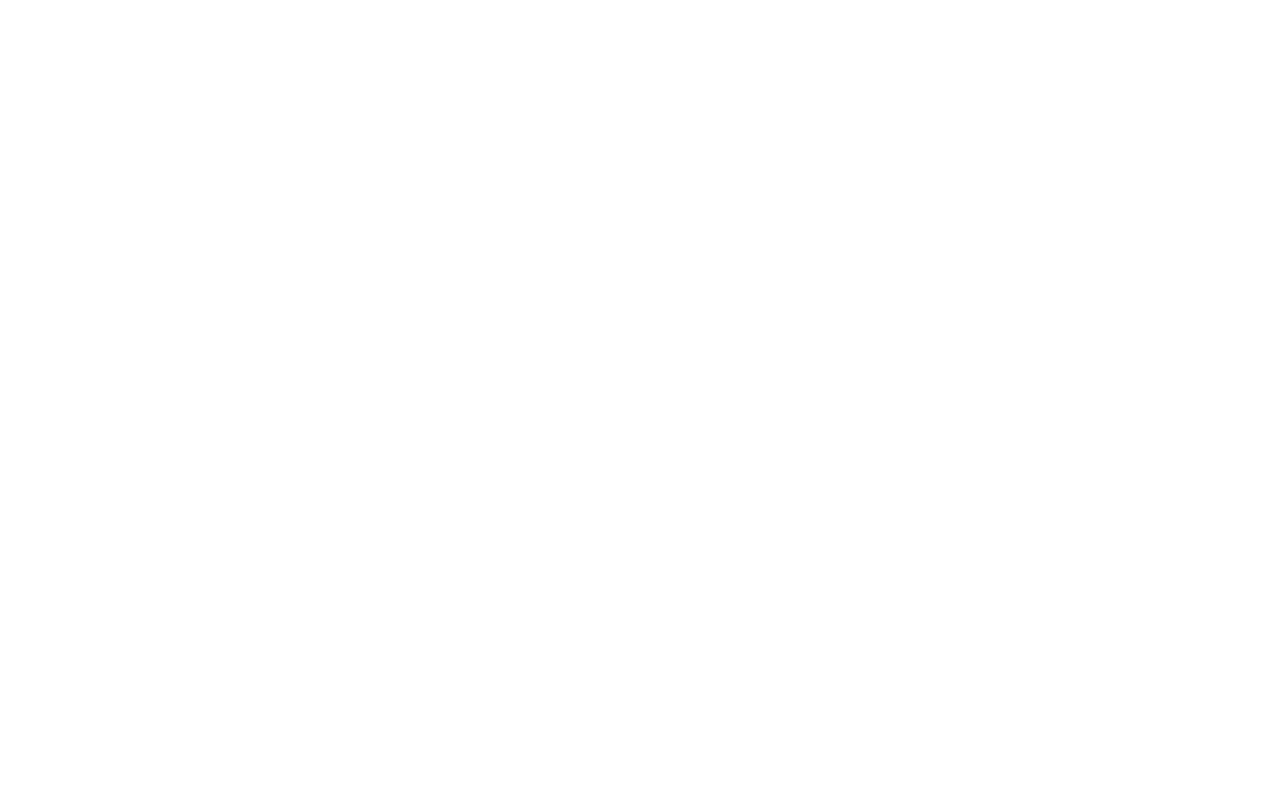
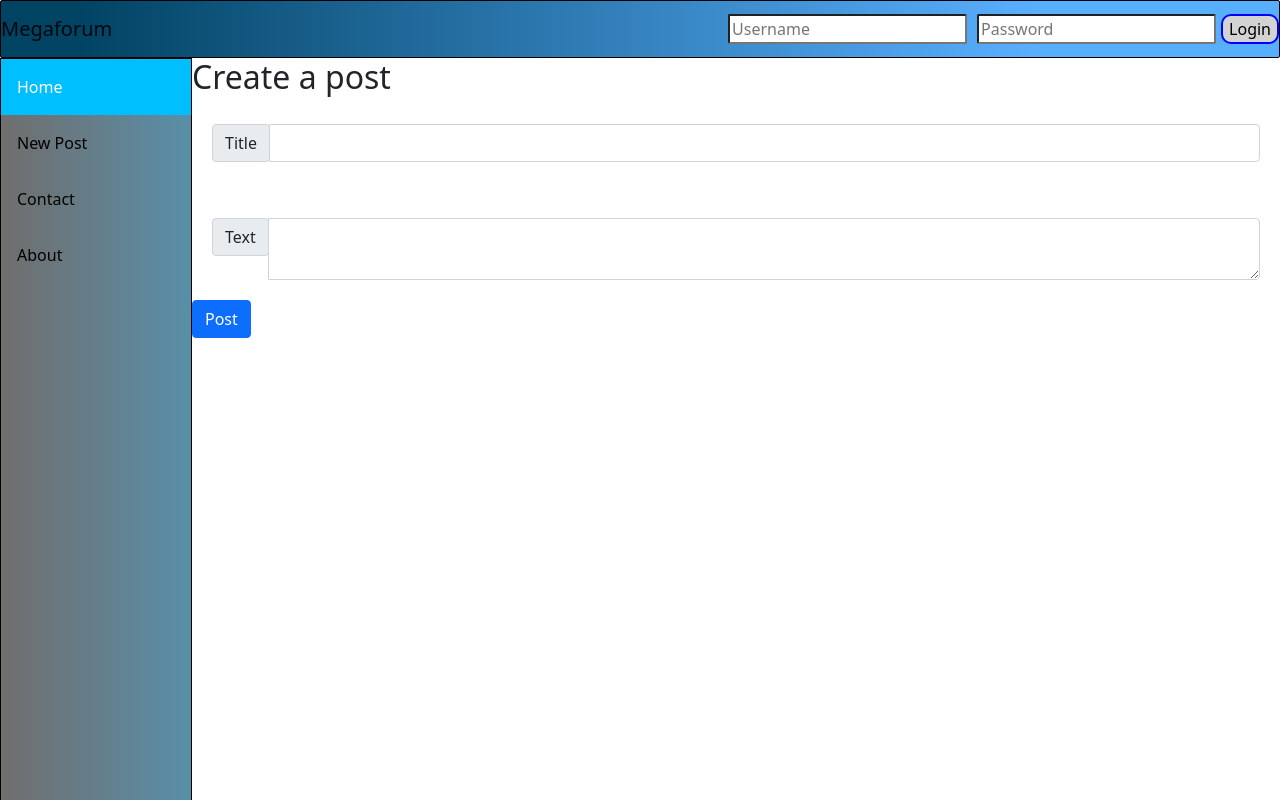
Before and after one commit to JaakkoKui/WebProject, a Vue app: page /newpost in a window 1280 px wide. Before the commit this address had no page. Built offline with nearby package versions, Linux system fonts and the light colour scheme.

Commit message:
Uuden postauksen sivu luotu

```diff
--- a/server.js
+++ b/server.js
@@ -6,7 +6,6 @@ const DAO = require("./dao.js");
 
 app.use(cors());
 app.use(express.json());
-let idTracker = 3;
 
 //Mallintaa tietokantaa
 /*let posts = [
--- a/src/components/sideBar.vue
+++ b/src/components/sideBar.vue
@@ -2,10 +2,11 @@
     <!-- The sidebar -->
     <div class="sidebar">
         <a class="active" href="/">Home</a>
-    <a href="#news">New Post</a>
+        <a href="/newpost">New Post</a>
         <a href="#contact">Contact</a>
         <a href="#about">About</a>
     </div>
+
 
 </template>
 
--- a/src/router/router.js
+++ b/src/router/router.js
@@ -1,6 +1,7 @@
 import {createWebHistory, createRouter} from "vue-router";
 import HomePage from "@/views/HomePage";
 import PostPage from "@/views/PostPage";
+import NewPostPage from "@/views/NewPostPage";
 
 const history = createWebHistory(process.env.BASE_URL);
 const router = createRouter({
@@ -13,6 +14,10 @@ const router = createRouter({
         {
             path: "/post/:id",
             component: PostPage
+        },
+        {
+            path: "/newpost",
+            component: NewPostPage
         }
     ]
 })
--- /dev/null
+++ b/src/views/NewPostPage.vue
@@ -0,0 +1,58 @@
+<template>
+    <nav-bar></nav-bar>
+    <side-bar></side-bar>
+    <div class="content">
+        <h2>Create a post</h2>
+        <div class="input-group mb-3">
+            <div class="input-group-prepend">
+                <span class="input-group-text" id="inputGroup-sizing-default">Title</span>
+            </div>
+            <input v-model="title" type="text" class="form-control" aria-label="Default" aria-describedby="inputGroup-sizing-default">
+        </div>
+        <div class="input-group">
+            <div class="input-group-prepend">
+                <span class="input-group-text">Text</span>
+            </div>
+            <textarea v-model="content" class="form-control" aria-label="With textarea"></textarea>
+        </div>
+        <button @click="addPost" type="button" class="btn btn-primary">Post</button>
+
+    </div>
+</template>
+
+<script>
+import navBar from "@/components/navBar";
+import sideBar from "@/components/sideBar";
+
+export default {
+    name: "NewPostPage",
+    components: {navBar, sideBar},
+    data() {
+        return {
+            title: "",
+            content: ""
+        }
+    },
+    methods: {
+        addPost() {
+            if(this.title === "" && this.content === "") {
+                alert("You need to fill both fields");
+                return;
+            }
+            fetch('http://localhost:8081/api/posts/', {
+                method: 'POST', // or 'PUT'
+                headers: {
+                    'Content-Type': 'application/json',
+                },
+                body: JSON.stringify({title: this.title, content: this.content}),
+            }).then(res => res.json()).then(() => {
+                this.$router.push("/")
+            })
+        }
+    }
+}
+</script>
+
+<style scoped>
+
+</style>
```
Lines whose indentation alone changed are shown as unchanged.
